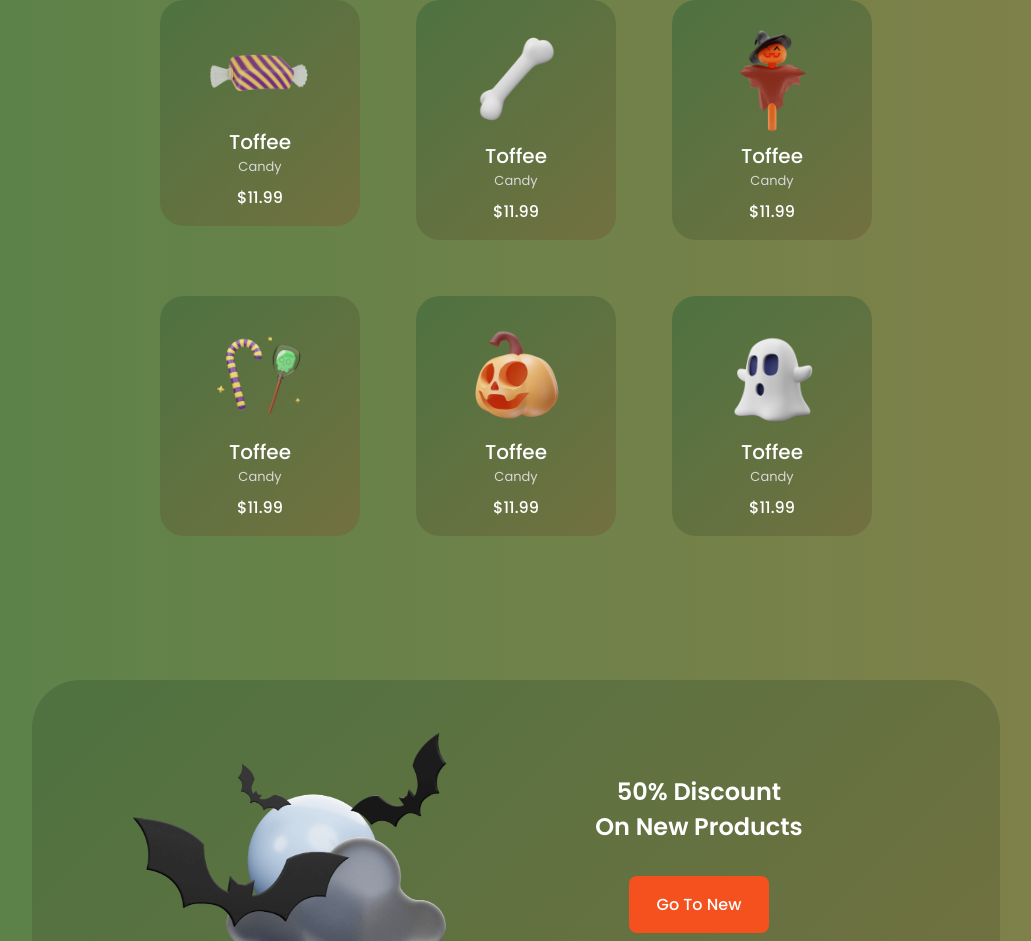
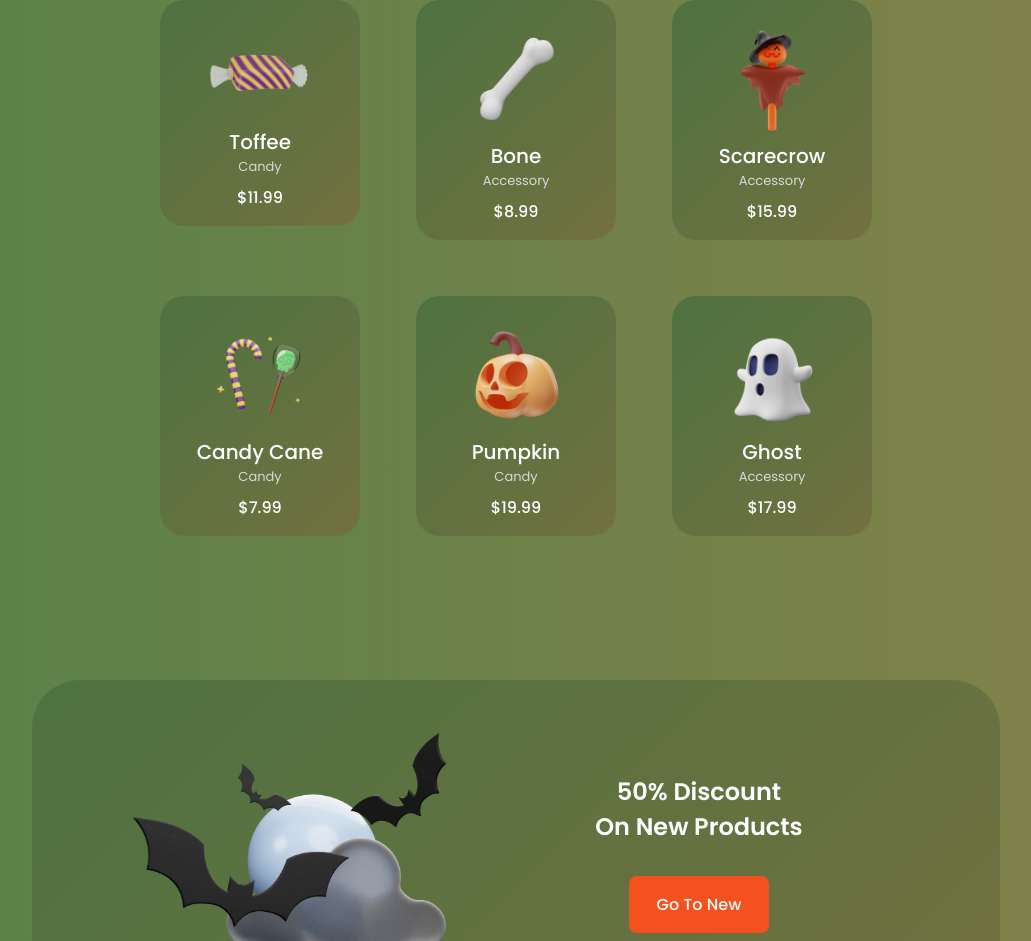
Before and after one commit to muzammilpro/Haloween-Website-in-react.js, a React (Create React App) app: page / in a window 1280 px wide. Shown: the part 2072-3013 px from the top of the page, without its empty margins (124-1155 px from the left). Built offline with nearby package versions, Linux system fonts and the light colour scheme.

Commit message:
WEB Complete in React Js

```diff
--- a/src/components/TrickOrTreatSection/TrickOrTreatSection.js
+++ b/src/components/TrickOrTreatSection/TrickOrTreatSection.js
@@ -12,19 +12,19 @@ export default function TrickOrTreatSection() {
 
 
       <section class="section trick" id="trick">
-                <h2 class="section__title">Trick Or Treat</h2>
+        <h2 class="section__title">Trick Or Treat</h2>
 
-                <div class="trick__container container grid">
+        <div class="trick__container container grid">
 
-                    <TrickOrTreatSectionCard  scr={TrickCardImg1} />
-                    <TrickOrTreatSectionCard scr={TrickCardImg2}/>
-                    <TrickOrTreatSectionCard scr={TrickCardImg3} />
-                    <TrickOrTreatSectionCard scr={TrickCardImg4} />
-                    <TrickOrTreatSectionCard scr={TrickCardImg5} />
-                    <TrickOrTreatSectionCard scr={TrickCardImg6} />
+          <TrickOrTreatSectionCard scr={TrickCardImg1} title="Toffee" text="Candy" price="11.99" />
+          <TrickOrTreatSectionCard scr={TrickCardImg2} title="Bone" text="Accessory" price="8.99" />
+          <TrickOrTreatSectionCard scr={TrickCardImg3} title="Scarecrow" text="Accessory" price="15.99" />
+          <TrickOrTreatSectionCard scr={TrickCardImg4} title="Candy Cane" text="Candy" price="7.99" />
+          <TrickOrTreatSectionCard scr={TrickCardImg5} title="Pumpkin" text="Candy" price="19.99" />
+          <TrickOrTreatSectionCard scr={TrickCardImg6} title="Ghost" text="Accessory" price="17.99" />
 
-                </div>
-            </section>
+        </div>
+      </section>
 
 
 
--- a/src/components/TrickOrTreatSectionCard/TrickOrTreatSectionCard.js
+++ b/src/components/TrickOrTreatSectionCard/TrickOrTreatSectionCard.js
@@ -1,17 +1,17 @@
-import image from '../../images/trick-treat1-img.png'
+
 
 export default function TrickOrTreatSectionCard(props) {
   return (
     <div>
       <div className="trick__content">
-                        <img src={props.scr} alt="" className="trick__img" />
-                        <h3 className="trick__title">Toffee</h3>
-                        <span className="trick__subtitle">Candy</span>
-                        <span className="trick__price">$11.99</span>
-                        <button className="button trick__button">
-                            <i className='bx bx-cart-alt trick__icon'></i>
-                        </button>
-                    </div>
+        <img src={props.scr} alt="" className="trick__img" />
+        <h3 className="trick__title">{props.title}</h3>
+        <span className="trick__subtitle">{props.text}</span>
+        <span className="trick__price">${props.price}</span>
+        <button className="button trick__button">
+          <i className='bx bx-cart-alt trick__icon'></i>
+        </button>
+      </div>
     </div>
   )
 }
```
Also changed, not shown: src/Pages/HomePage.js (+5 -5 lines).
